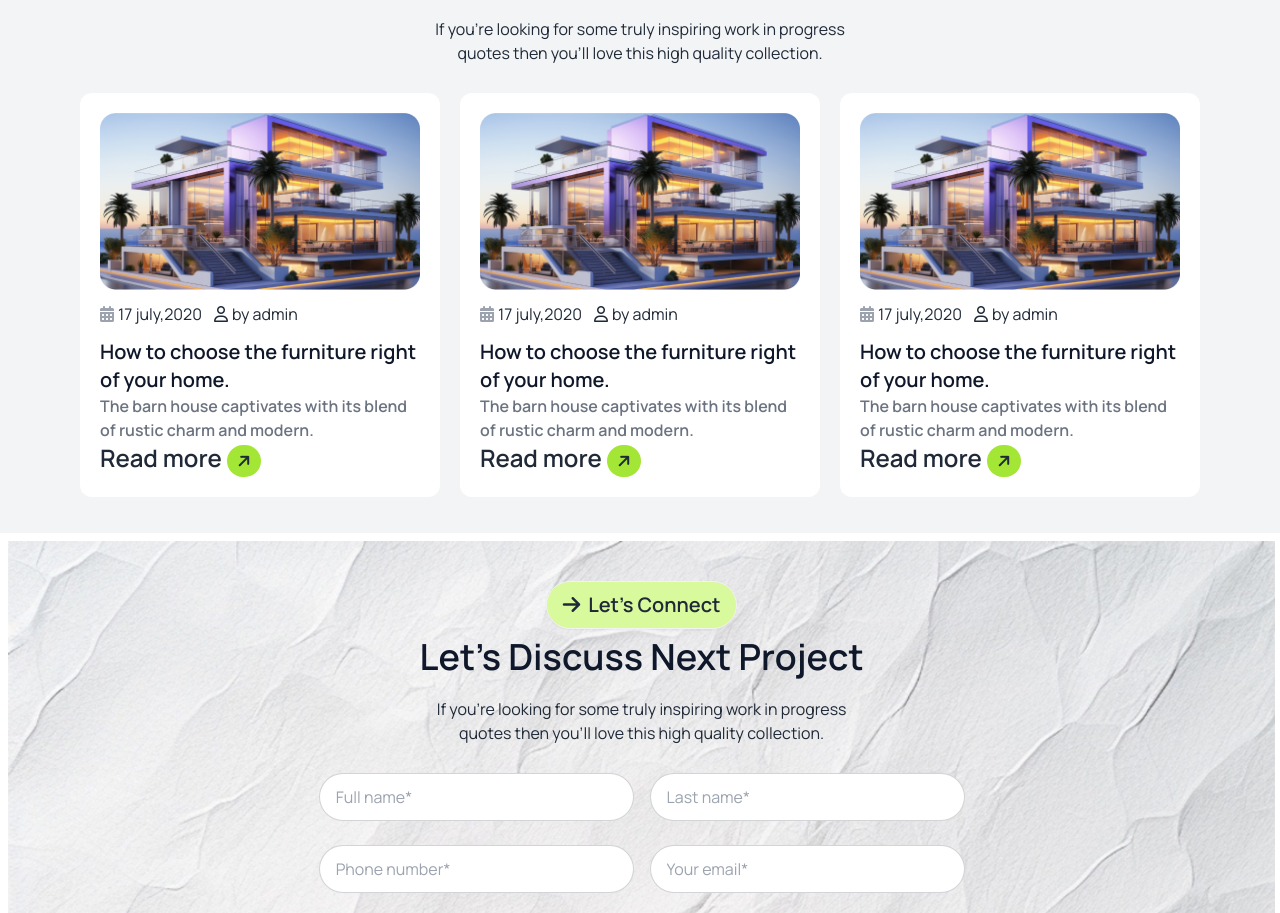
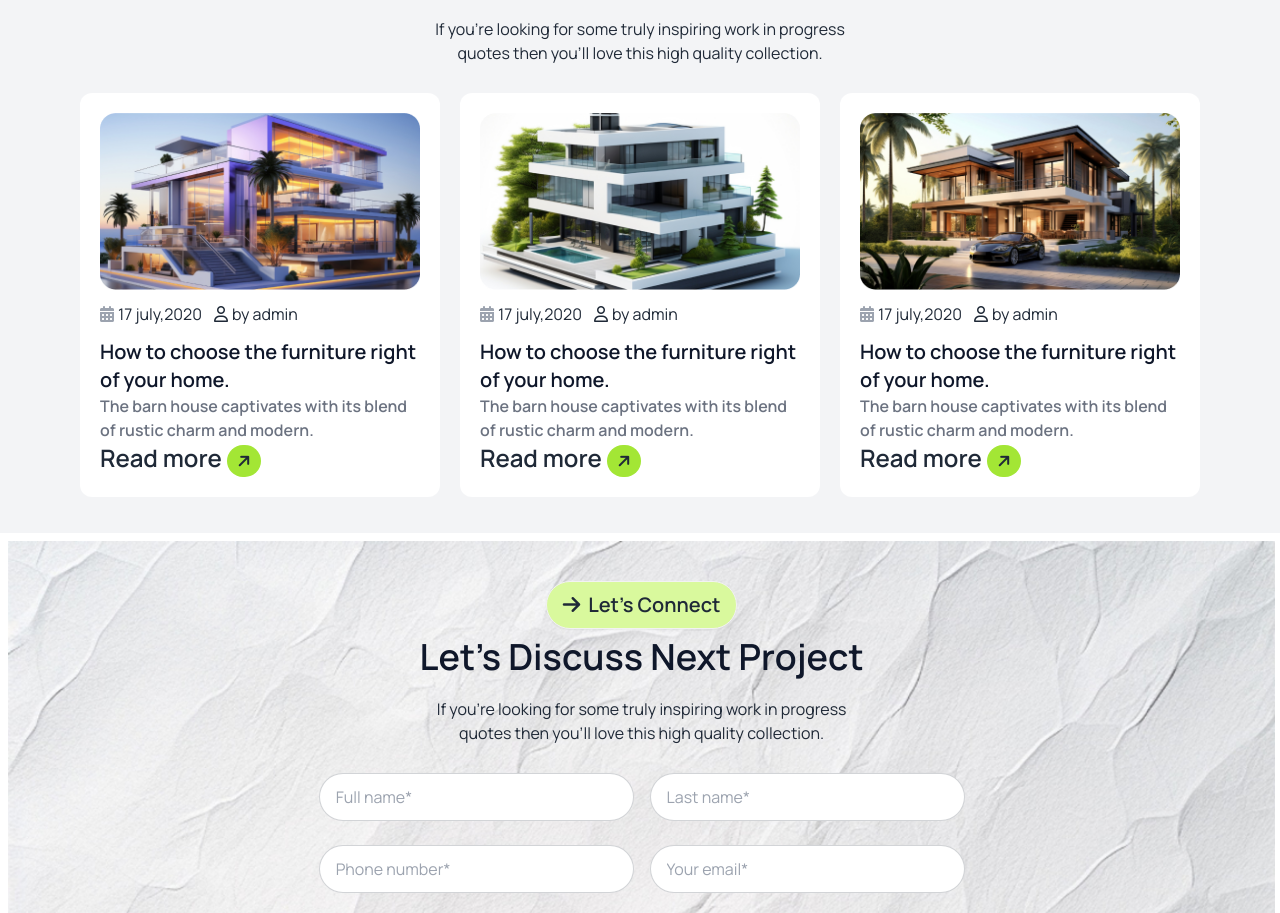
Before and after one commit to jamil908/assignment-three-ph-b10, a plain HTML site: page index.html in a window 1280 px wide. Shown: the part 2092-3005 px from the top of the page. Drawn offline with nearby package versions, Linux system fonts and the light colour scheme.

Commit message:
curection image in article section

```diff
--- a/index.html
+++ b/index.html
@@ -243,7 +243,7 @@
             </div>
             <!-- card two -->
             <div class="p-1 sm:p-5 bg-white rounded-xl">
-              <img src="./assets/article1.png" alt="">
+              <img src="./assets/article2.png" alt="">
             <div class="flex gap-1 items-center ">
               <i class="fa-solid text-gray-400 fa-calendar-days"></i>
               <p>17 july,2020</p>
@@ -258,7 +258,7 @@
             </div>
             <!-- card three -->
             <div class="p-1 sm:p-5 bg-white rounded-xl">
-              <img src="./assets/article1.png" alt="">
+              <img src="./assets/article3.png" alt="">
             <div class="flex gap-1 items-center ">
               <i class="fa-solid text-gray-400 fa-calendar-days"></i>
               <p>17 july,2020</p>
```
